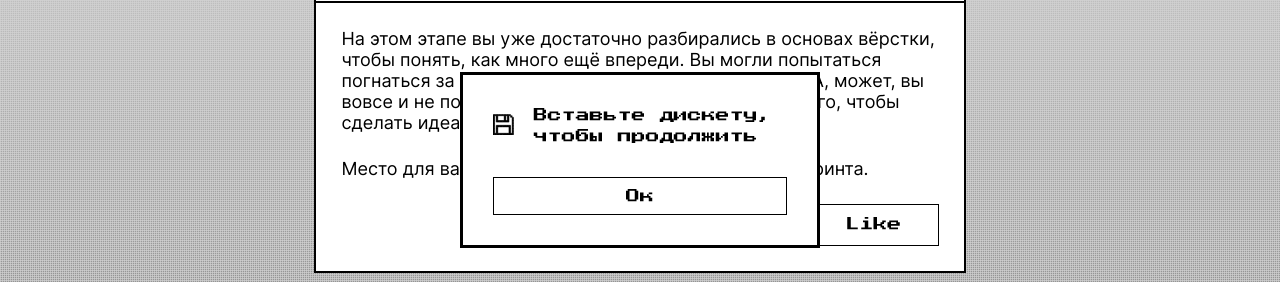
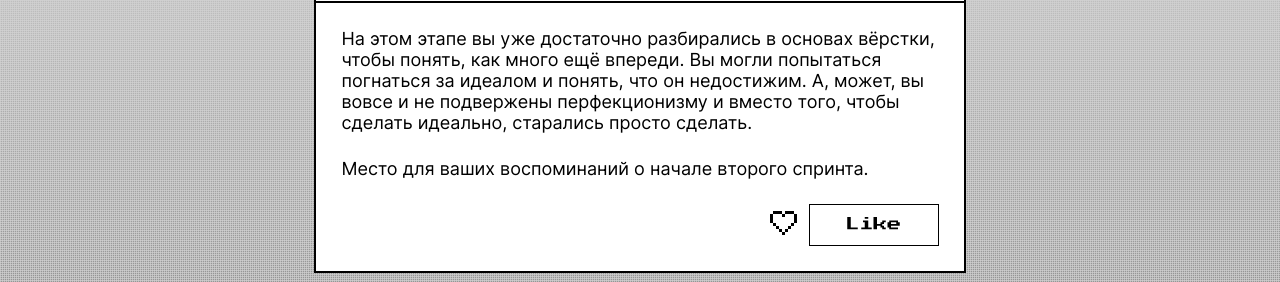
Before and after one commit to Anastasiya-Ivanchenko/zakrivayuschiy-teg-f, a plain HTML site: page index.html in a window 1280 px wide. Shown: the part 4224-4506 px from the top of the page. Drawn offline with Linux system fonts and the light colour scheme.

Commit message:
4ПР - Первое ревью

```diff
--- a/index.html
+++ b/index.html
@@ -244,7 +244,7 @@
      </main>
 
      <!-- Вот эта штука не работает при просмотре в браузере ни в какую. Но ребята пробовали мой код себе ставить и всё работает. в Codepen тоже... Не понимаю в чем проблема -->
-     <dialog id="modal" class="modal" open>
+     <dialog id="modal" class="modal">
       <div class="modal__dialog">
             <svg viewBox="0 0 39 39"
             class="disceta_modal button__text">
```
Also changed, not shown: 1 other file.
